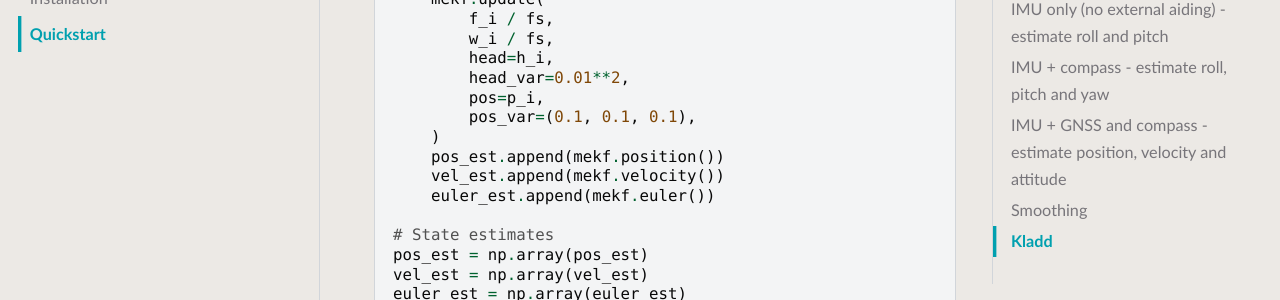
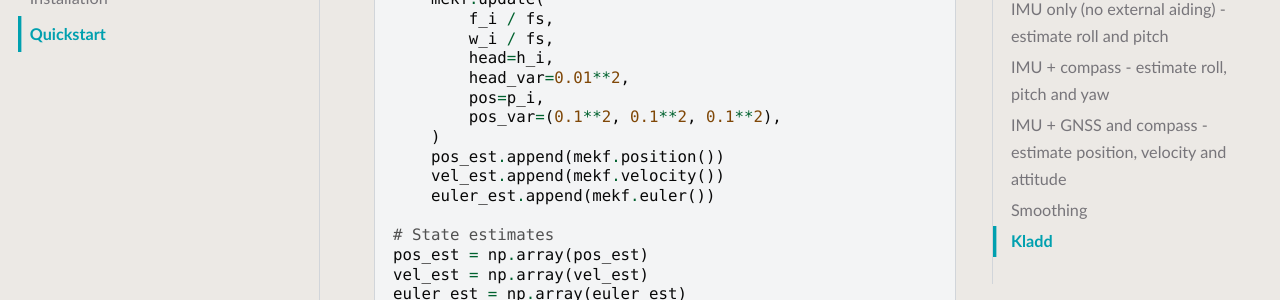
Before and after one commit to 4Subsea/smsfusion-python, a Sphinx documentation site: the page built from docs/user_guide/quickstart.rst, in a window 1280 px wide and 900 px high, scrolled down 5811 px. Shown: the part 153-453 px from the top of the window. Built offline with Sphinx 7.4.7 and the PyData theme 0.15.4, drawn with Linux system fonts in a browser that asks for light colours.

Commit message:
changfes

```diff
--- a/docs/user_guide/quickstart.rst
+++ b/docs/user_guide/quickstart.rst
@@ -249,7 +249,7 @@
             head=h_i,
             head_var=0.01**2,
             pos=p_i,
-            pos_var=(0.1, 0.1, 0.1),
+            pos_var=(0.1**2, 0.1**2, 0.1**2),
         )
         pos_est.append(mekf.position())
         vel_est.append(mekf.velocity())
```
